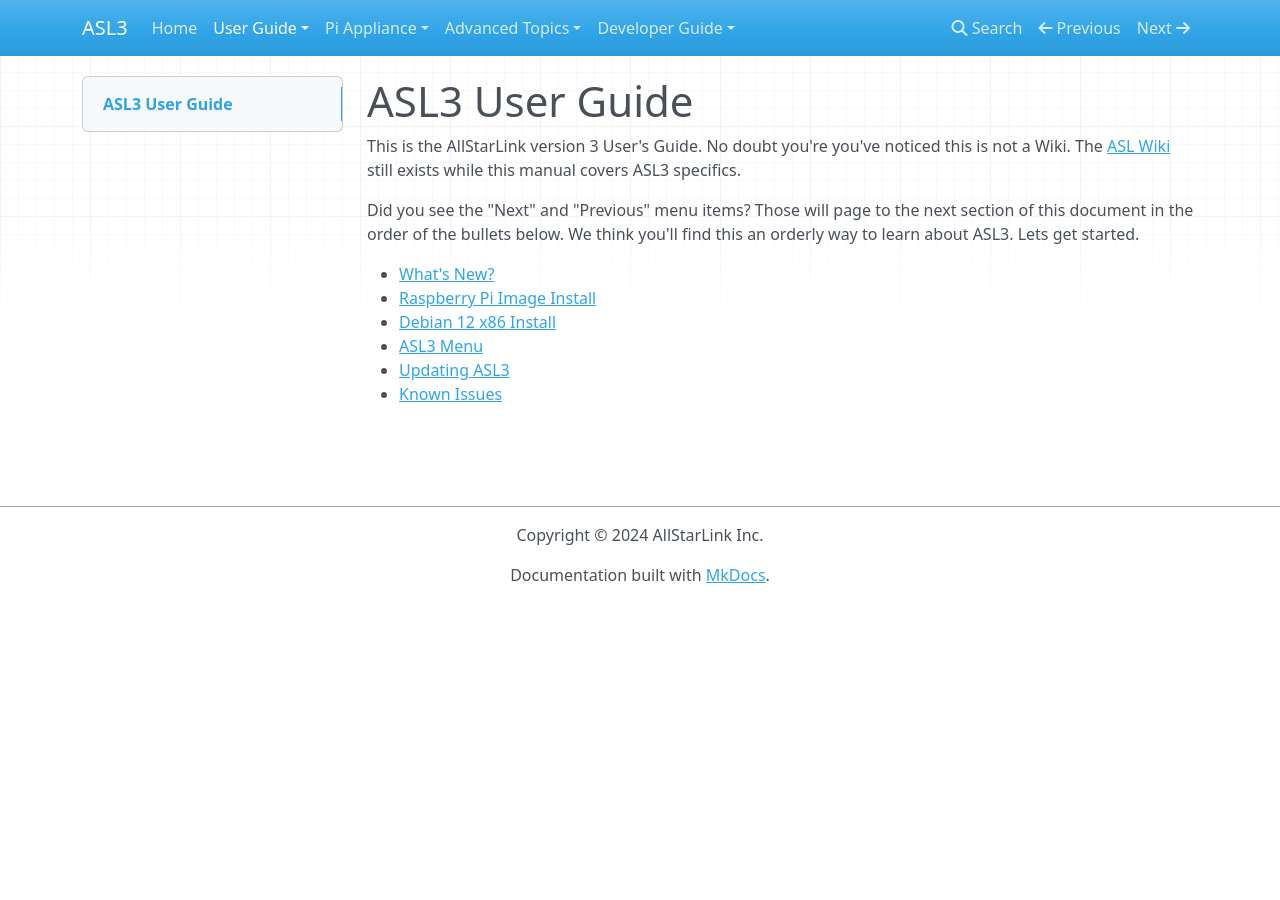
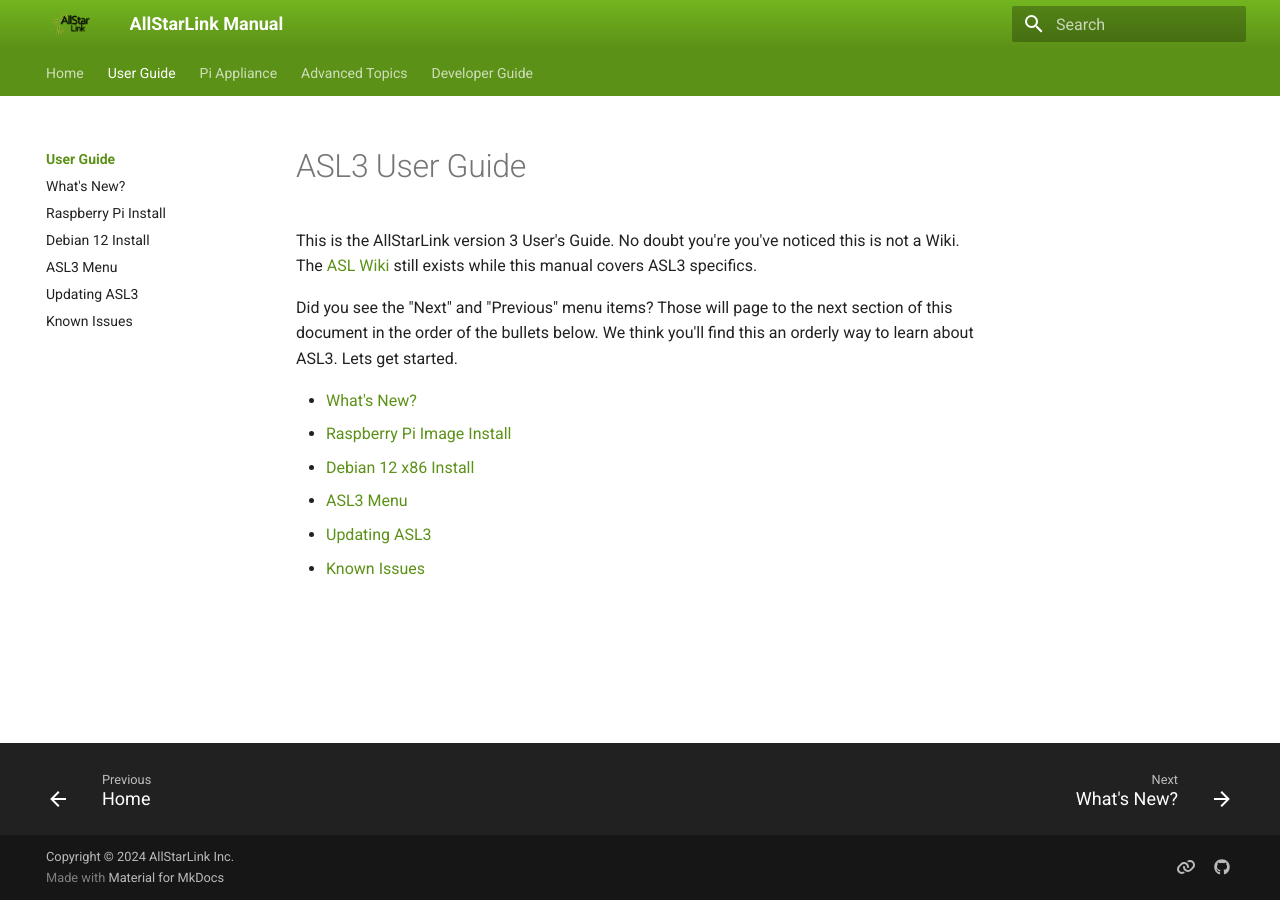
Before and after one commit to AllStarLink/ASL3-Manual, an MkDocs documentation site: the page built from docs/user-guide/index.md, in a window 1280 px wide. Built offline with MkDocs 1.6.1 and Material for MkDocs 9.7.7, drawn with Linux system fonts in a browser that asks for light colours; nearby versions of some CDN libraries.

Commit message:
implement material, fix README

```diff
--- /dev/null
+++ b/docs/stylesheets/extra.css
@@ -0,0 +1,27 @@
+[data-md-color-scheme="allstarlink"] {
+    /* Primary color shades */
+
+    --md-primary-fg-color:               hsl(86.28, 71.6%, 33.14%);
+    --md-primary-fg-color--light:        hsl(86.28, 71.6%, 33.14%);
+    --md-primary-fg-color--dark:         hsl(86.28, 71.6%, 33.14%);
+    /**
+    --md-primary-bg-color:               hsla(0, 0%, 100%, 1);
+    --md-primary-bg-color--light:        hsla(0, 0%, 100%, 0.7);
+    **/
+
+    /* Accent color shades */
+    --md-accent-fg-color:                hsl(86.28, 71.6%, 33.14%);
+    --md-accent-fg-color--transparent:   hsl(86.28, 71.6%, 33.14%);
+    /**
+    --md-accent-bg-color:                hsla(0, 0%, 100%, 1);
+    --md-accent-bg-color--light:         hsla(0, 0%, 100%, 0.7);
+    **/
+
+    /* The navbar header */
+    .md-header {
+        background: linear-gradient(#73B51F, #5c9118);
+    }
+
+    /* Link Colors */
+    --md-typeset-a-color:var(--md-accent-fg-color);
+}
--- a/mkdocs.yml
+++ b/mkdocs.yml
@@ -1,16 +1,51 @@
-site_name: ASL3
+site_name: AllStarLink Manual
 site_url: https://allstarlink.github.io/
 site_description: ASL3 documentation project.
 site_author: AllStarLink Team
 plugins:
   - search
-#  - print-site
+  - print-site
 copyright: Copyright &copy; 2024 AllStarLink Inc.
+theme:
+  name: material
+  features:
+    - content.code.copy
+    - navigation.footer
+    - navigation.indexes
+    - navigation.sections
+    - navigation.tabs
+    - navigation.top
+    - navigation.tracking
+    - search.highlight
+    - search.share
+    - search.suggest
+    - toc.follow
+  logo: assets/allstar-logo-small.png
+  favicon: assets/allstarlink.png
+  palette:
+    scheme: allstarlink
+extra_css:
+  - stylesheets/extra.css
+extra:
+  consent:
+    title: Cookie consent
+    description: >-
+      We use cookies to recognize your repeated visits and preferences, as well
+      as to measure the effectiveness of our documentation and whether users
+      find what they're searching for. With your consent, you're helping us to
+      make our documentation better.
+  social:
+    - icon: fontawesome/solid/link
+      link: https://www.allstarlink.org/
+      name: AllStarLink Home
+    - icon: fontawesome/brands/github
+      link: https://github.com/AllStarLink
+      name: AllStarLink on GitHub
 nav:
   - Home: index.md
   - User Guide:
     - user-guide/index.md
-    - user-guide/whats-new.md
+    - "What's New?": user-guide/whats-new.md
     - user-guide/pi-detailed.md
     - user-guide/install.md
     - user-guide/menu.md
--- /dev/null
+++ b/requirements.txt
@@ -0,0 +1,6 @@
+mkdocs >= 1.6.0
+mkdocs-get-deps >= 0.2.0
+mkdocs-glightbox >= 0.4.0
+mkdocs-material >= 9.5.25
+mkdocs-material-extensions >= 1.3.1
+mkdocs-print-site-plugin >= 2.5.0
```
Also changed, not shown: README.md (+58 -14 lines), docs/index.md (+5 -0 lines), docs/assets/allstar-logo-small.png (added), docs/assets/allstarlink.png (added).
